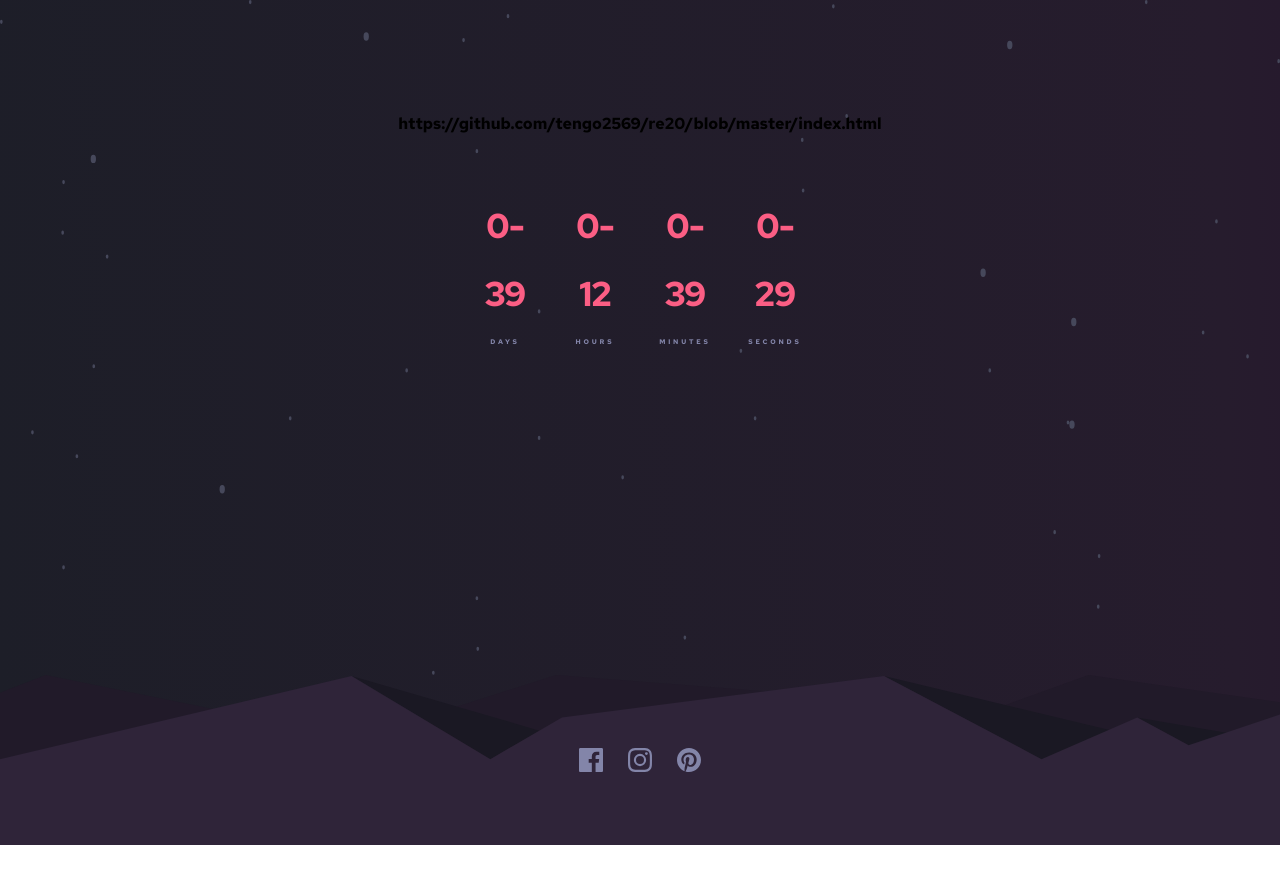
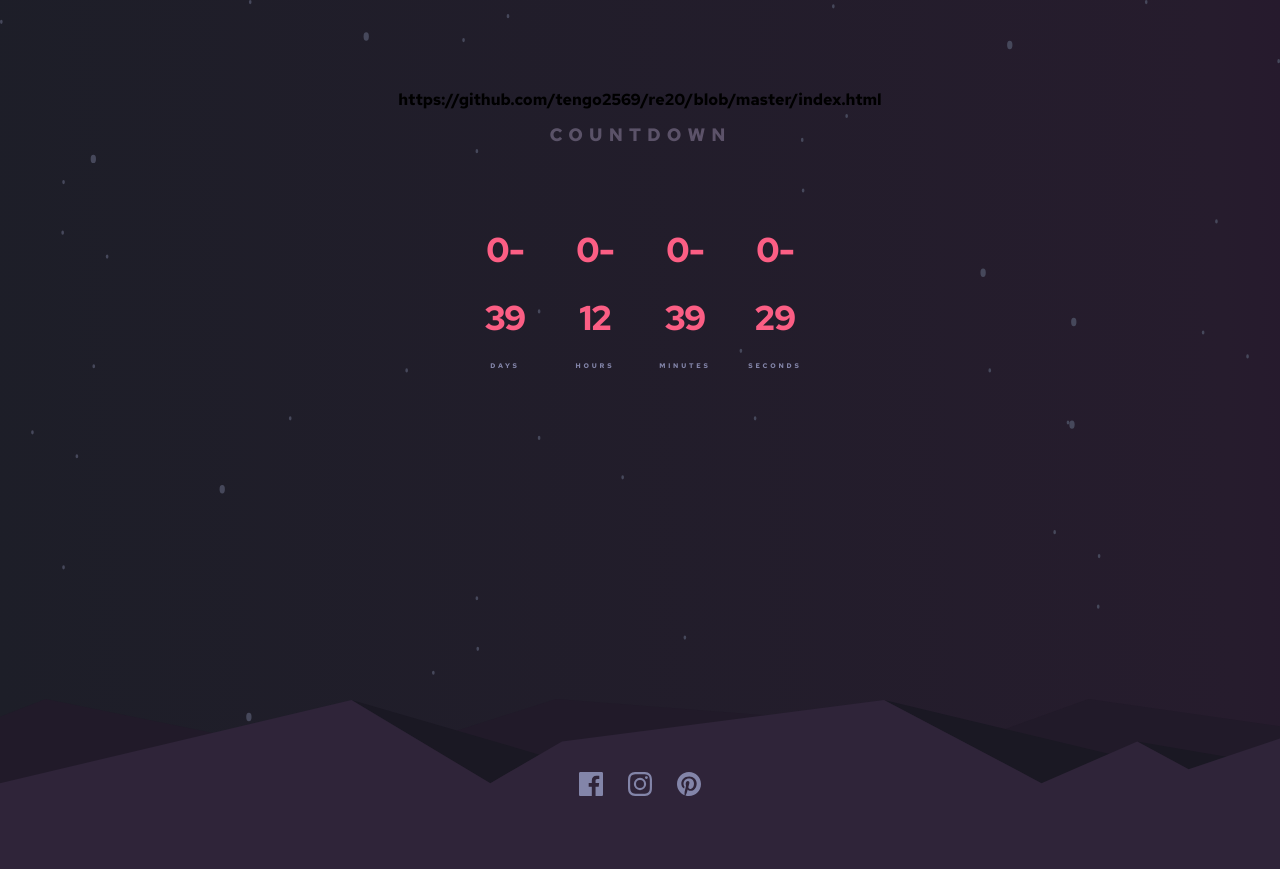
Before and after one commit to tengo2569/re20, a plain HTML site: page index.html in a window 1280 px wide. Before the commit the page ends 845 px from the top, so only its background shows below. Drawn offline with Linux system fonts and the light colour scheme.

Commit message:
Update index.html

```diff
--- a/index.html
+++ b/index.html
@@ -11,6 +11,7 @@
 
 <body>
   <img class="stars" src="./assets/stars.svg" alt="">
+  <h1>COUNTDOWN</h1>
   <header>
 
   </header>
```
